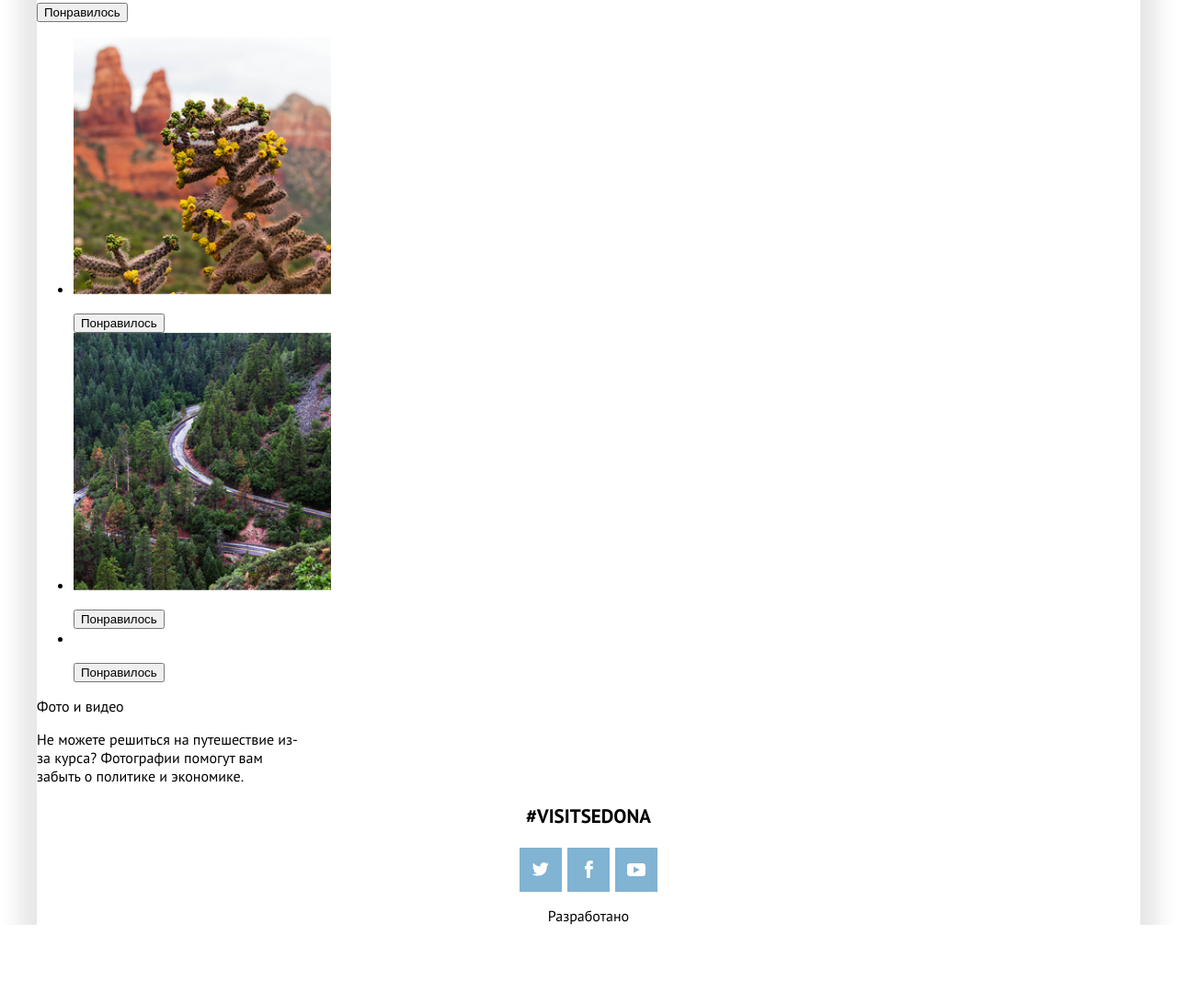
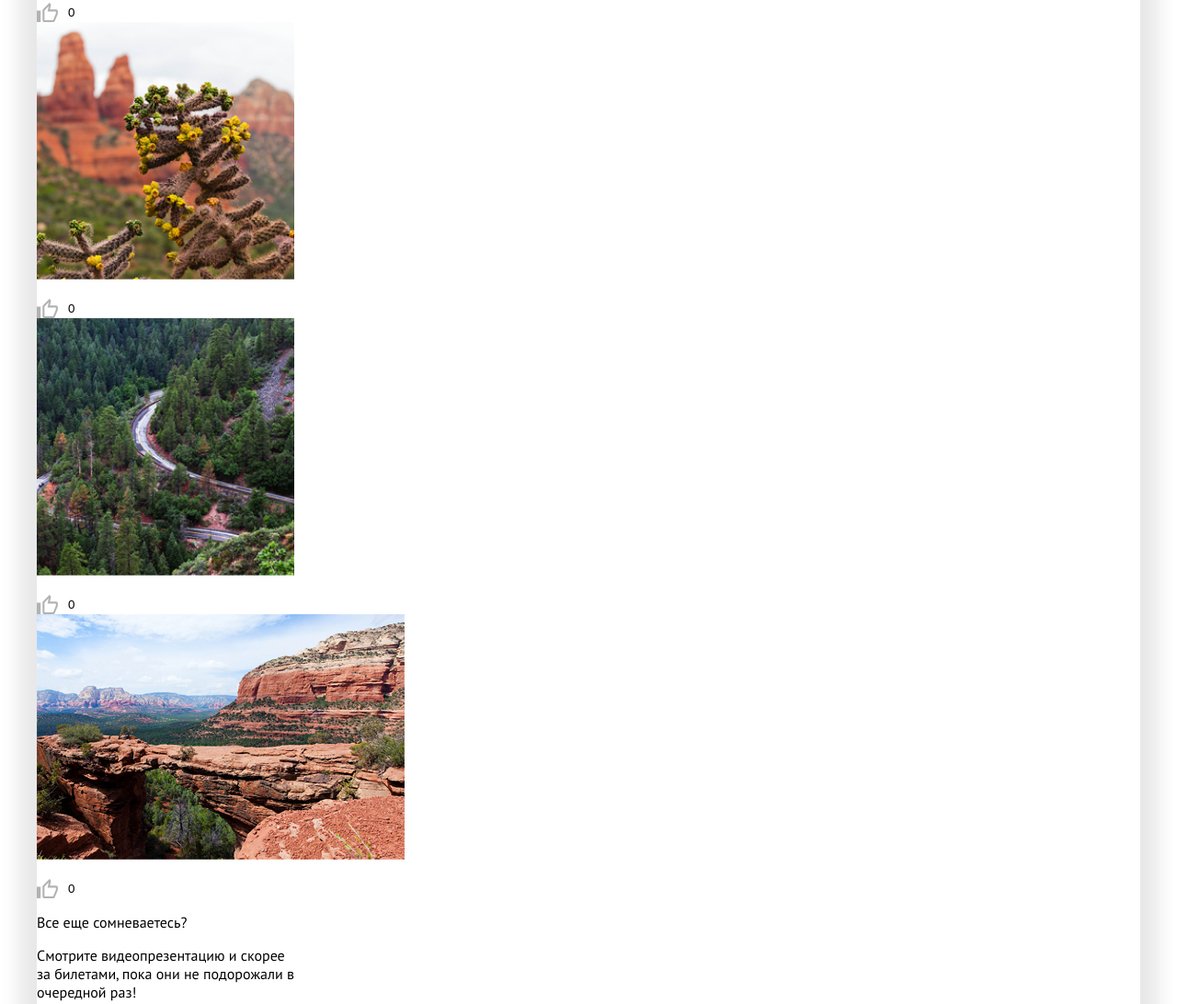
Before and after one commit to lolaconfused/sedona, a website: page source/catalog.html in a window 1280 px wide. Shown: the part 1053-2145 px from the top of the page at 92% size. Before the commit the page ends 2059 px from the top, so only its background shows below. Drawn offline with nearby package versions, Linux system fonts and the light colour scheme; files that its build step writes are made by us from their sources.

Commit message:
Updated Catalog

```diff
--- a/source/catalog.html
+++ b/source/catalog.html
@@ -75,37 +75,48 @@
       <p class="section__title page-title ">Фото и видео</p>
       <p class="section__subtitle page-subtitle">Не можете решиться на путешествие из-за курса? Фотографии помогут вам забыть о
         политике и экономике.</p>
-        <div class="">
+        <div class="most-liked__wrapper">
           <img class="catalog-media__img" src="./img/photo-1-mobile.jpg" alt="Неродные просторы">
           <p class="catalog-media__item-bar">Неродные просторы</p>
           <p class="catalog-media__item-bar">Автор фото: Борис</p>
-          <button class="catalog-media__like" type="button">Понравилось</button>
+          <button class="catalog-media__like" type="button">
+            <span class="likes-total">0</span>
+            <span class="visually-hidden">Понравилось</span>
+          </button>
         </div>
       <ul class="catalog-media__list">
         <li class="catalog-media__item">
           <img class="catalog-media__img" src="./img/photo-2-mobile.jpg" alt="">
           <p class="catalog-media__item-bar"></p>
           <p class="catalog-media__item-bar"></p>
-          <button class="catalog-media__like" type="button">Понравилось</button>
+          <button class="catalog-media__like" type="button">
+            <span class="likes-total">0</span>
+            <span class="visually-hidden">Понравилось</span>
+          </button>
         </li>
         <li class="catalog-media__item">
           <img class="catalog-media__img" src="./img/photo-3-mobile.jpg" alt="">
           <p class="catalog-media__item-bar"></p>
           <p class="catalog-media__item-bar"></p>
-          <button class="catalog-media__like" type="button">Понравилось</button>
+          <button class="catalog-media__like" type="button">
+            <span class="likes-total">0</span>
+            <span class="visually-hidden">Понравилось</span>
+           </button>
         </li>
         <li class="catalog-media__item">
-          <img class="catalog-media__img" src="./img/photo-4-desktop.jpg.jpg" alt="">
+          <img class="catalog-media__img" src="./img/photo-4-desktop.jpg" alt="">
           <p class="catalog-media__item-bar"></p>
           <p class="catalog-media__item-bar"></p>
-          <button class="catalog-media__like" type="button">Понравилось</button>
+          <button class="catalog-media__like" type="button">
+            <span class="likes-total">0</span>
+            <span class="visually-hidden">Понравилось</span>
+          </button>
         </li>
       </ul>
     </section>
     <section class="catalog-media__video">
-      <p class="section__title">Фото и видео</p>
-      <p class="section__subtitle">Не можете решиться на путешествие из-за курса? Фотографии помогут вам забыть о
-        политике и экономике.</p>
+      <p class="section__title">Все еще сомневаетесь?</p>
+      <p class="section__subtitle">Смотрите видеопрезентацию и скорее за билетами, пока они не подорожали в очередной раз!</p>
     </section>
 
     <footer class="page-footer">
--- /dev/null
+++ b/source/less/catalog-media.less
@@ -0,0 +1,17 @@
+.catalog-media__list {
+  list-style: none;
+  padding: 0;
+  margin: 0;
+}
+
+.catalog-media__like {
+  background: url("../img/like-icon.svg") no-repeat center;
+  border: none;
+  outline: none;
+  width: 23px;
+  height: 21px;
+}
+
+.likes-total {
+  padding-left: 28px;
+}
--- a/source/less/footer.less
+++ b/source/less/footer.less
@@ -46,3 +46,10 @@
   height: 47px;
   display: block;
 }
+
+.developed {
+  font-size: 14px;
+  line-height: 26px;
+  text-transform: uppercase;
+  position: relative;
+}
--- a/source/less/navigations.less
+++ b/source/less/navigations.less
@@ -5,7 +5,7 @@
   margin-right: auto;
   left: 0;
   right: 0;
-  z-index: 5;
+  z-index: 7;
   width: 186px;
 }
 
--- a/source/less/style.less
+++ b/source/less/style.less
@@ -11,3 +11,4 @@
 @import "./footer.less";
 @import "./quiz.less";
 @import "./text-field.less";
+@import "./catalog-media.less";
```
Also changed, not shown: source/form.html (+2 -2 lines), source/index.html (+3 -1 lines), source/img/like-icon.svg (added).
